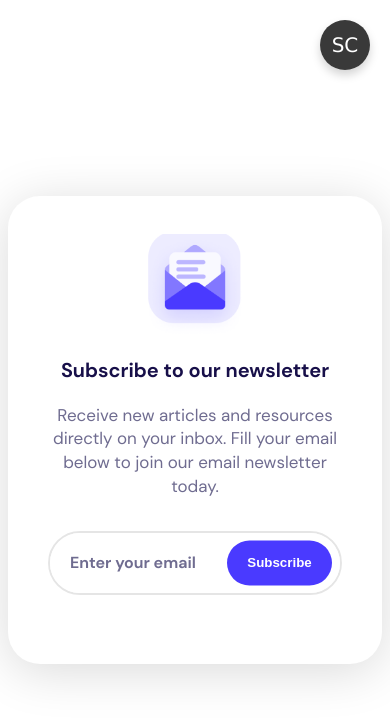
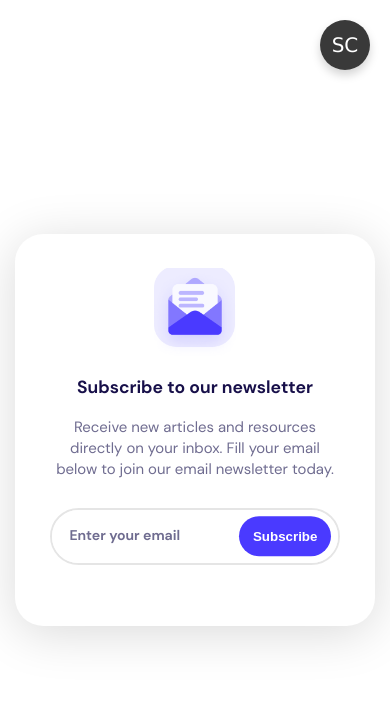
Before and after one commit to MCKH03/CSS-Card-2, a plain HTML site: page index.html in a window 390 px wide. Drawn offline with Linux system fonts and the light colour scheme.

Commit message:
Adding two media queries.

```diff
--- a/style.css
+++ b/style.css
@@ -172,6 +172,7 @@ body {
   top: 50%;
   left: 50%;
   transform: translate(-50%, -50%);
+  white-space: nowrap;
 
   transition: all 0.3s;
 }
@@ -181,7 +182,7 @@ body {
   top: 50%;
   left: 50%;
   transform: translate(-50%, 200%);
-  word-wrap: normal;
+  white-space: nowrap;
 
   transition: all 0.3s;
 }
@@ -207,3 +208,16 @@ body {
 .show-reload {
   opacity: 1;
 }
+
+/* Media Queries */
+@media only screen and (max-width: 27em) {
+  html {
+    font-size: 55%;
+  }
+}
+
+@media only screen and (max-width: 23.75em) {
+  html {
+    font-size: 48%;
+  }
+}
```
